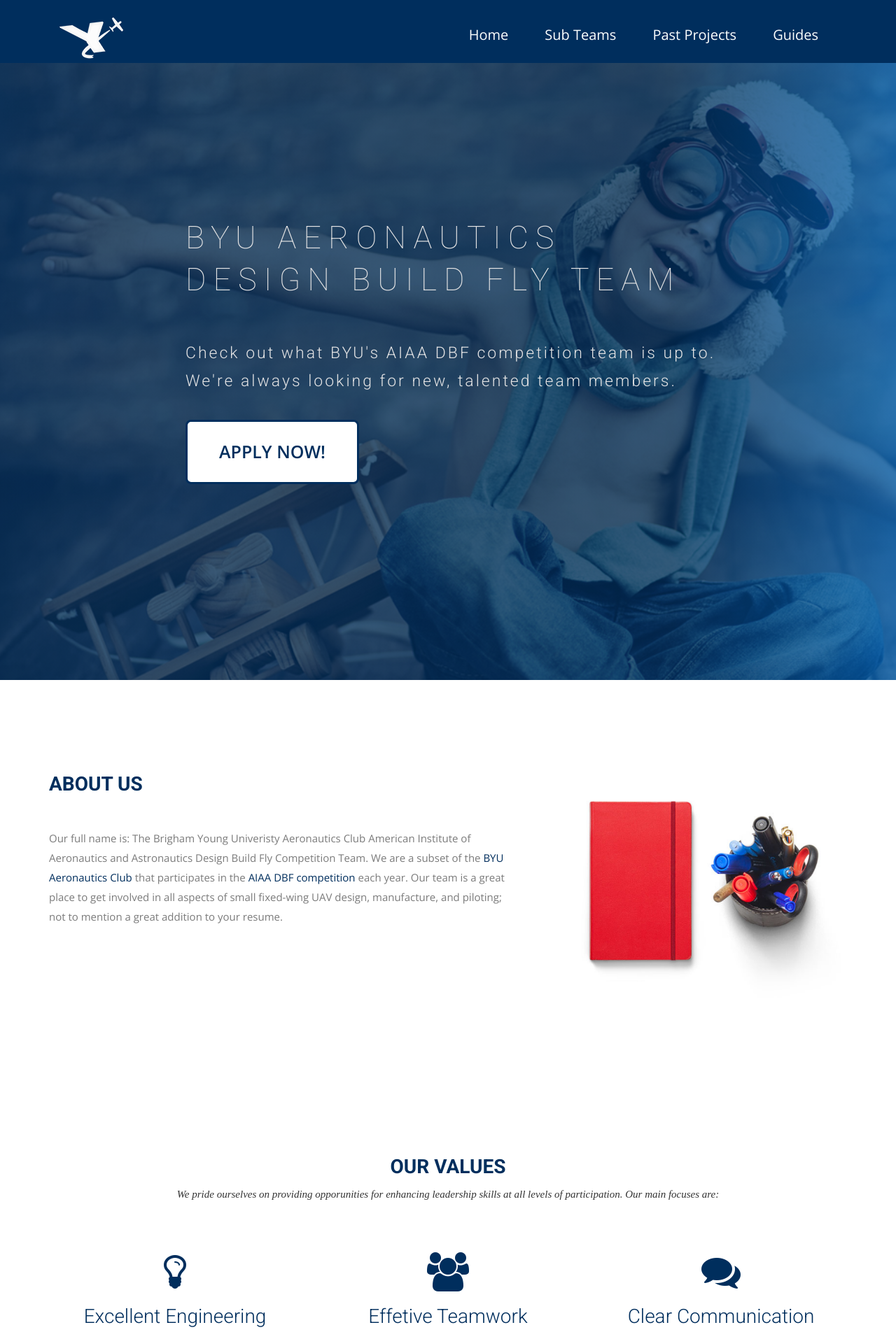
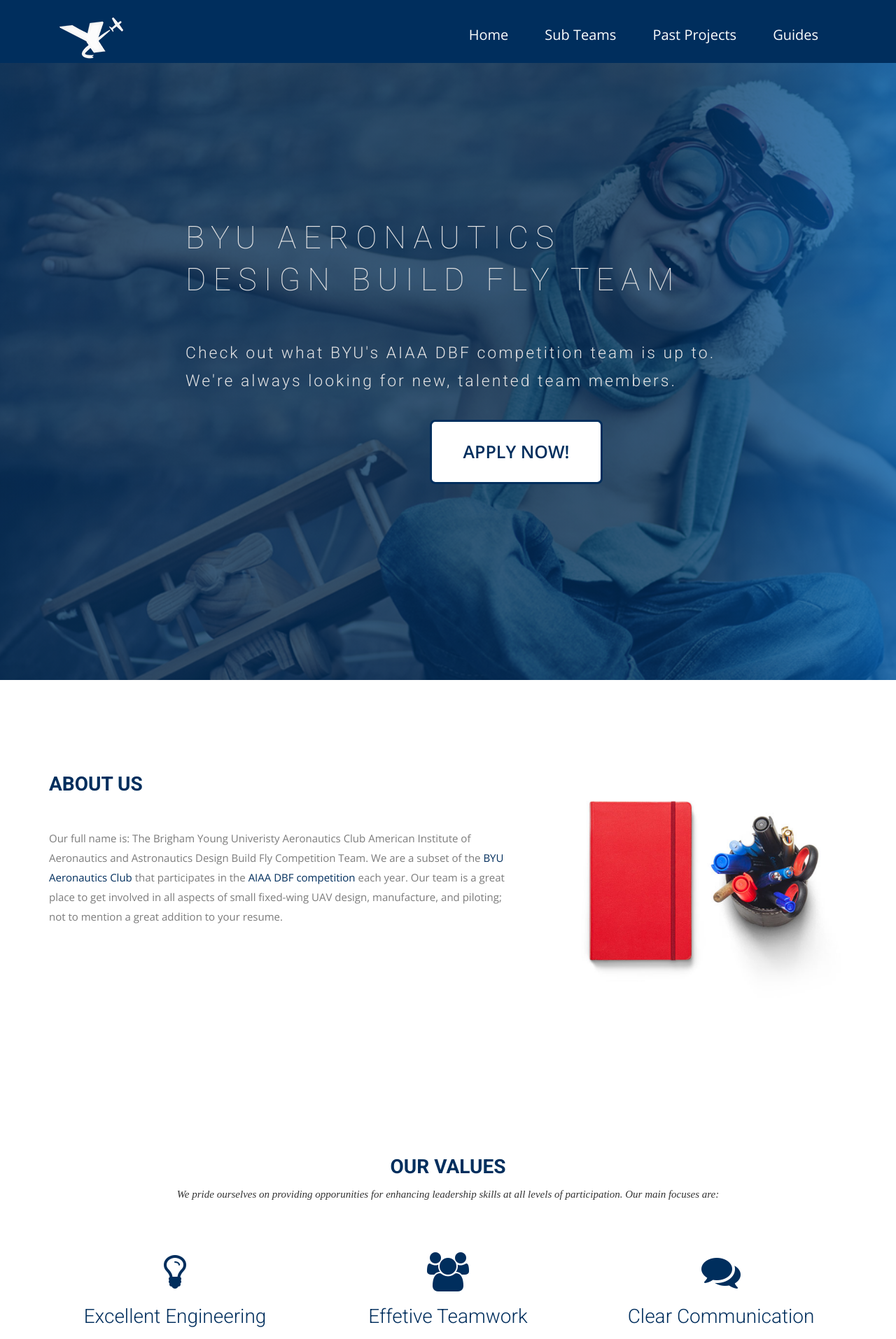
Before and after one commit to BYU-Aeronautics-Club/DBF, a Jekyll site: the page built from index.html, in a window 1280 px wide. Shown: the top 1914 px of the page at 70% size. Built offline with Jekyll 4.4.1, drawn with Linux system fonts in a browser that asks for light colours; nearby versions of some CDN libraries; some web fonts are replaced.

Commit message:
really try again

```diff
--- a/css/airspace.css
+++ b/css/airspace.css
@@ -162,6 +162,41 @@
   }
 
 @keyframes wow {
+    0% { box-shadow: 0 0 0 0 rgba(#a2e3a2,1); }
+    100% { box-shadow: 0 0 0 2em rgba(white,0), 0 0.5em 0.5em -0.4em white;
+    border-color:#002E5D;
+    border-width:medium; }
+}
+
+@keyframes wow {
+    0% { box-shadow: 0 0 0 0 rgba(#a2e3a2,1); }
+    100% { box-shadow: 0 0 0 2em rgba(white,0), 0 0.5em 0.5em -0.4em white;
+    border-color:#002E5D;
+    border-width:medium; }
+}
+
+  @-moz-keyframes wow {
+    0% { box-shadow: 0 0 0 0 rgba(#a2e3a2,1); }
+    100% { box-shadow: 0 0 0 2em rgba(white,0), 0 0.5em 0.5em -0.4em white;
+    border-color:#002E5D;
+    border-width:medium; }
+}
+
+  @-webkit-keyframes wow {
+    0% { box-shadow: 0 0 0 0 rgba(#a2e3a2,1); }
+    100% { box-shadow: 0 0 0 2em rgba(white,0), 0 0.5em 0.5em -0.4em white;
+    border-color:#002E5D;
+    border-width:medium; }
+}
+
+  @-o-keyframes wow {
+    0% { box-shadow: 0 0 0 0 rgba(#a2e3a2,1); }
+    100% { box-shadow: 0 0 0 2em rgba(white,0), 0 0.5em 0.5em -0.4em white;
+    border-color:#002E5D;
+    border-width:medium; }
+}
+
+  @-ms-keyframes wow {
     0% { box-shadow: 0 0 0 0 rgba(#a2e3a2,1); }
     100% { box-shadow: 0 0 0 2em rgba(white,0), 0 0.5em 0.5em -0.4em white;
     border-color:#002E5D;
--- a/index.html
+++ b/index.html
@@ -13,9 +13,9 @@
           <h1 class="animated fadeInUp">BYU AERONAUTICS<br> DESIGN BUILD FLY TEAM</h1>
           <p class="animated fadeInUp">Check out what BYU's AIAA DBF competition team is up to.
               <br>We're always looking for new, talented team members.</p>
-            <a class="animated fadeInUp col text-center">
-              <button class="btn btn-default btn-wow" href="#" >APPLY NOW!</button>
-            </a>
+            <div class="col text-center">
+              <button class="animated fadeInUp btn btn-default btn-wow" href="#" >APPLY NOW!</button>
+            </div>
         </div>
       </div>
     </div>
```
